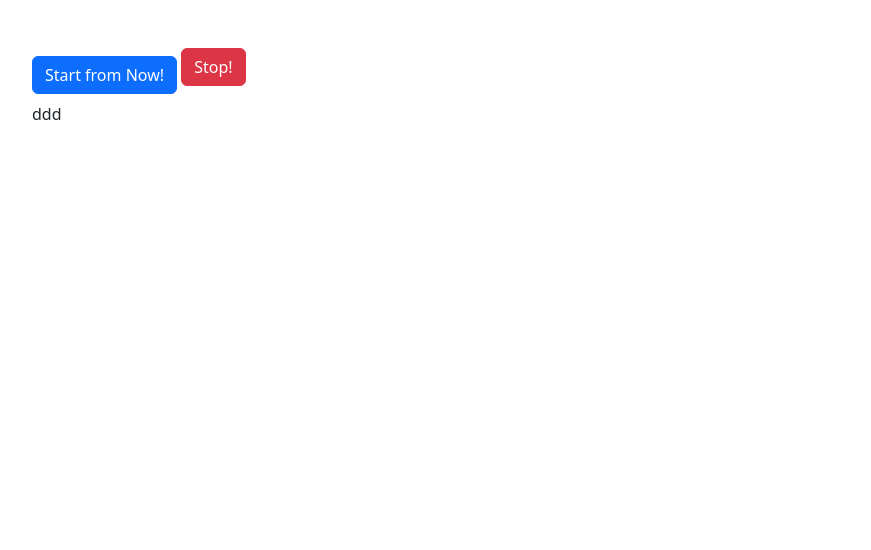
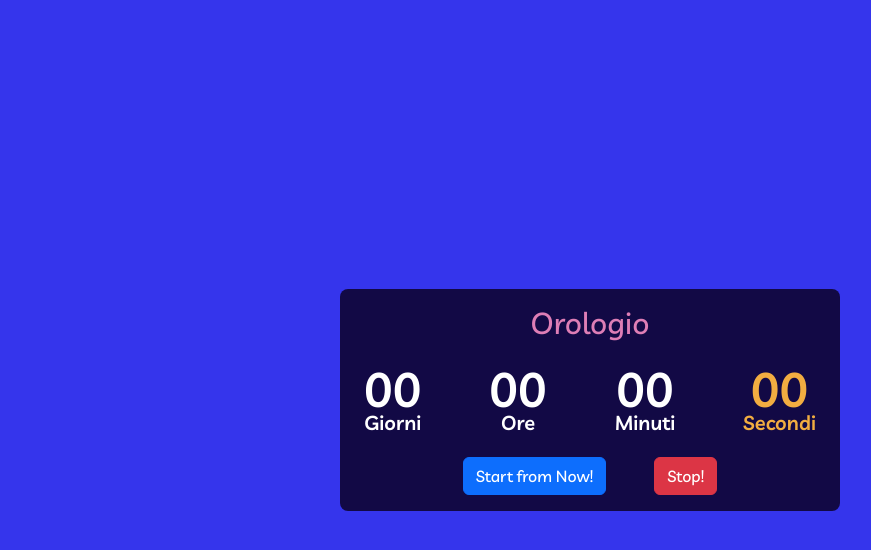
Before and after one commit to RodiaGiordano/js-simon, a plain HTML site: page index.html in a window 1280 px wide. Shown: the whole page, without its empty margins (50-921 px from the left). Drawn offline with nearby package versions, Linux system fonts and the light colour scheme.

Commit message:
style:  tiziano css

```diff
--- a/index.html
+++ b/index.html
@@ -1,29 +1,67 @@
 <!DOCTYPE html>
 <html lang="en">
-<head>
-    <meta charset="UTF-8">
-    <meta name="viewport" content="width=device-width, initial-scale=1.0">
-    <!-- bootstrap -->
-    <link href="https://cdn.jsdelivr.net/npm/bootstrap@5.2.3/dist/css/bootstrap.min.css" rel="stylesheet" integrity="sha384-rbsA2VBKQhggwzxH7pPCaAqO46MgnOM80zW1RWuH61DGLwZJEdK2Kadq2F9CUG65" crossorigin="anonymous">
-    <link rel="stylesheet" href="./style.css">
-    <link rel="stylesheet" href="https://cdnjs.cloudflare.com/ajax/libs/font-awesome/6.4.2/css/all.min.css" integrity="sha512-z3gLpd7yknf1YoNbCzqRKc4qyor8gaKU1qmn+CShxbuBusANI9QpRohGBreCFkKxLhei6S9CQXFEbbKuqLg0DA==" crossorigin="anonymous" referrerpolicy="no-referrer" />
-    <!-- css -->
-    <link rel="stylesheet" href="style.css">
-    <!-- JS -->
-    <script src="script.js" type="text/javascript" defer></script>
-    <script src="function.js" type="text/javascript" defer></script>
+  <head>
+    <!-- META TAGS -->
+    <meta charset="UTF-8" />
+    <meta http-equiv="X-UA-Compatible" content="IE=edge" />
+    <meta name="viewport" content="width=device-width, initial-scale=1.0" />
 
+    <!-- TITLE -->
     <title>Document</title>
-</head>
-<body>
 
+    <!-- Google Font -->
+    <link rel="preconnect" href="https://fonts.googleapis.com" />
+    <link rel="preconnect" href="https://fonts.gstatic.com" crossorigin />
+    <link
+      href="https://fonts.googleapis.com/css2?family=Livvic:wght@500;600;700&display=swap"
+      rel="stylesheet"
+    />
 
-<div class="container py-5">
-    <button id="start" class="btn btn-primary">Start from Now!</button>
-    <button id="stop" class="btn btn-danger mb-3">Stop!</button>
-    <p id="time">ddd</p>
+    <!-- BOOTSTRAP -->
+    <link
+      href="https://cdn.jsdelivr.net/npm/bootstrap@5.2.3/dist/css/bootstrap.min.css"
+      rel="stylesheet"
+      integrity="sha384-rbsA2VBKQhggwzxH7pPCaAqO46MgnOM80zW1RWuH61DGLwZJEdK2Kadq2F9CUG65"
+      crossorigin="anonymous"
+    />
 
-</div>
+    <!-- CUSTOM CSS -->
+    <link rel="stylesheet" href="style.css" />
 
-</body>
+    <!-- MAIN JS -->
+    <script type="text/javascript" src="script.js" defer></script>
+  </head>
+
+  <body>
+    <div class="container">
+      <div class="stage">
+        <div class="panel">
+          <h1 id="title">Orologio</h1>
+          <!-- Counter -->
+          <div class="counter">
+            <div class="counter-block">
+              <div id="days" class="counter-block-number">00</div>
+              <div class="counter-block-label">Giorni</div>
+            </div>
+            <div class="counter-block">
+              <div id="hours" class="counter-block-number">00</div>
+              <div class="counter-block-label">Ore</div>
+            </div>
+            <div class="counter-block">
+              <div id="minutes" class="counter-block-number">00</div>
+              <div class="counter-block-label">Minuti</div>
+            </div>
+            <div class="counter-block">
+              <div id="seconds" class="counter-block-number">00</div>
+              <div class="counter-block-label">Secondi</div>
+            </div>
+          </div>
+          <div class="button d-flex justify-content-center gap-5 pt-4">
+            <button id="start" class="btn btn-primary">Start from Now!</button>
+            <button id="stop" class="btn btn-danger">Stop!</button>
+          </div>
+        </div>
+      </div>
+    </div>
+  </body>
 </html>
--- /dev/null
+++ b/style.css
@@ -0,0 +1,51 @@
+body {
+    background-color: #3535EC;
+    font-family: 'Livvic', sans-serif;
+    line-height: 1;
+
+    height: 100vh;
+    display: flex;
+    justify-content: center;
+    align-items: center;
+}
+
+.stage {
+    max-width: 500px;
+    margin: 0 auto;
+}
+
+.panel {
+    background-color: #120945;
+    padding: 16px 24px;
+    border-radius: 8px;
+}
+
+h1 {
+    text-align: center;
+    color: #DE7EB6;
+    margin-bottom: 24px;
+    font-size: 30px;
+}
+
+.counter {
+    display: flex;
+    justify-content: space-between;
+}
+
+.counter-block {
+    color: #ffffff;
+    text-align: center;
+    font-weight: 600;
+}
+
+.counter-block:last-child {
+    color: #F2AD41;
+}
+
+.counter-block-number {
+    font-size: 48px;
+}
+
+.counter-block-label {
+    font-size: 20px;
+}
```
